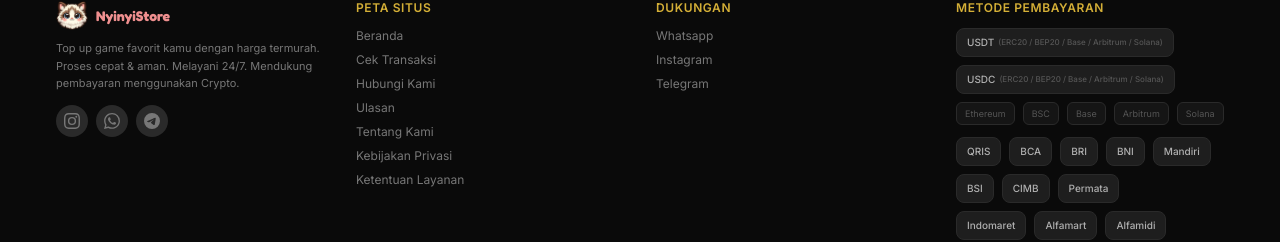
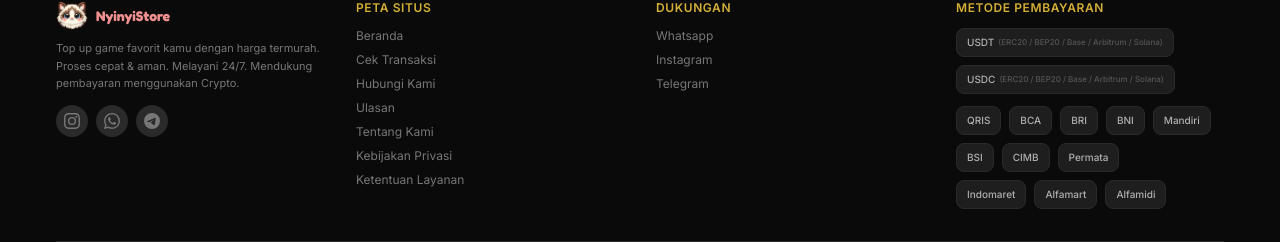
Before and after one commit to rinonism/nyinyistore, a Next.js app: page / in a window 1280 px wide. Shown: the part 1822-2064 px from the top of the page. Built offline with nearby package versions, Linux system fonts and the light colour scheme; no server answers.

Commit message:
fix: remove chain bubbles from footer (info already in USDT/USDC)

```diff
--- a/src/components/Footer.tsx
+++ b/src/components/Footer.tsx
@@ -66,16 +66,6 @@
                 </span>
               ))}
             </div>
-            <div className="mt-2 flex flex-wrap gap-2">
-              {["Ethereum", "BSC", "Base", "Arbitrum", "Solana"].map((chain) => (
-                <span
-                  key={chain}
-                  className="inline-flex items-center rounded-md border border-[#2a2a2a] bg-[#151515] px-2 py-1 text-[9px] text-[#555]"
-                >
-                  {chain}
-                </span>
-              ))}
-            </div>
             <div className="mt-3 flex flex-wrap gap-2">
               {["QRIS", "BCA", "BRI", "BNI", "Mandiri", "BSI", "CIMB", "Permata"].map((method) => (
                 <span
```
